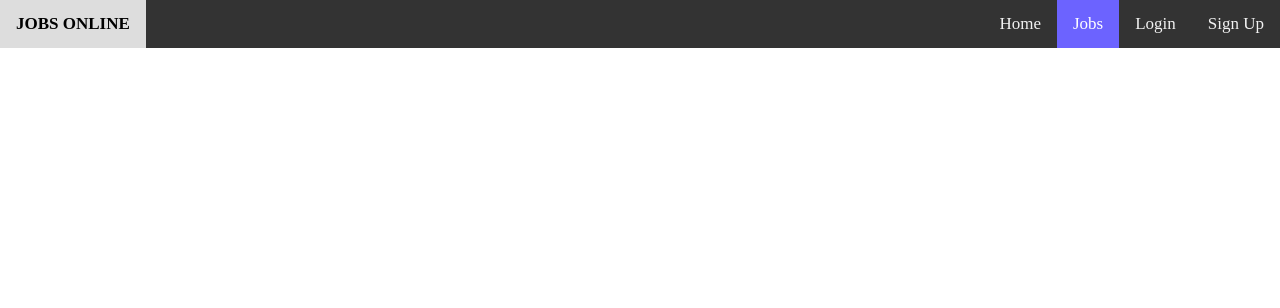
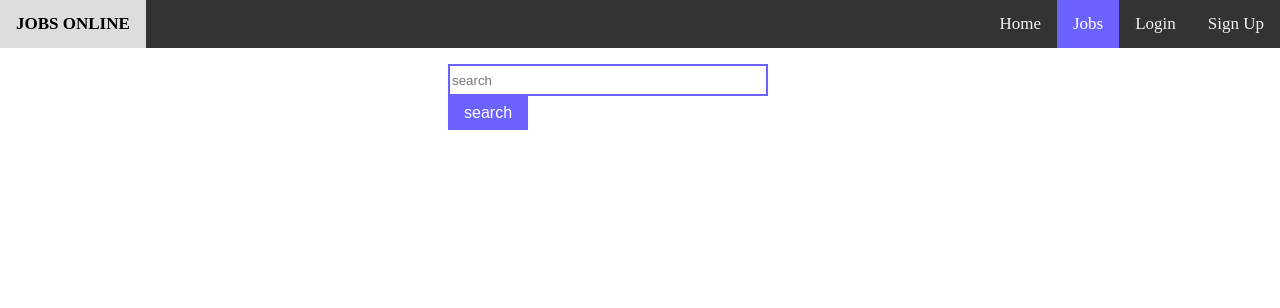
Before and after one commit to joseph-benoy/jobsOnline, a PHP site: page /jobs.php in a window 1280 px wide. Shown: the top 308 px of the page. Run offline with PHP 8.4, Linux system fonts and the light colour scheme; data that the repository does not hold is empty.

Commit message:
added search ui

```diff
--- a/jobs.php
+++ b/jobs.php
@@ -21,6 +21,10 @@ require("includes/connection.php");
     </span>
 </header>
 <main>
+    <form class="search">
+        <input type="search" name="search" placeholder="search" required>
+        <button type="submit">search</button>
+    </form>
     <div class='adWrap'>
     <?php
     $sql = "select * from job";
--- a/style.css
+++ b/style.css
@@ -270,3 +270,23 @@ html,body{
     text-align: center;
     margin-bottom: 5rem;
   }
+  .search{
+      display: block;
+      margin-left: auto;
+      margin-right: auto;
+      width: 30%;
+      margin-top: 1rem;
+  }
+  .search input{
+      border: 2px solid var(--blue);
+      height: 2rem;
+      width: 20rem;
+  }
+  .search button{
+      background-color: var(--blue);
+      color: white;
+      border: none;
+      box-shadow: none;
+      font-size: 1rem;
+      padding: 0.5rem 1rem;
+  }
```
